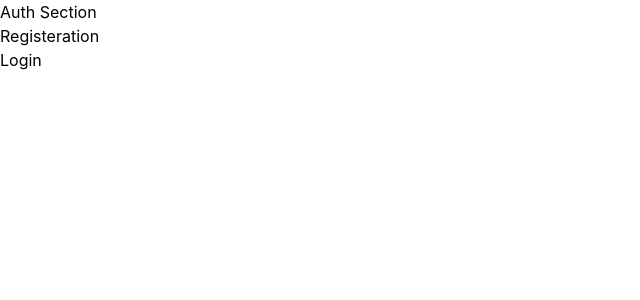
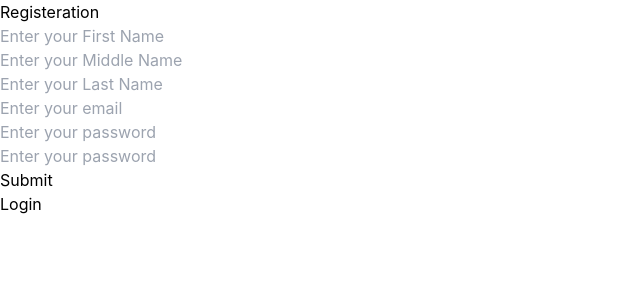
Before and after one commit to abijithdev/ProjectAlpha, a Next.js app: page /register in a window 1280 px wide. Shown: the top 300 px of the page, without its empty margins (0-640 px from the left). Built offline with nearby package versions, Linux system fonts and the light colour scheme.

Commit message:
cssnano installed

```diff
--- a/app/(auth)/layout.js
+++ b/app/(auth)/layout.js
@@ -1,8 +1,7 @@
 export default function Layout({ children }) {
     return (
-        <div>
-            <h1>Auth Section</h1>
+        <>
             {children}
-        </div>
+        </>
     );
 }
--- a/app/(auth)/register/page.js
+++ b/app/(auth)/register/page.js
@@ -1,16 +1,101 @@
-'use-client'
-import Link from 'next/link'
-import React from 'react'
+"use client";
+import Link from "next/link";
+import React from "react";
+import { zodResolver } from "@hookform/resolvers/zod";
+import * as z from "zod";
+import { useForm } from "react-hook-form";
+import InputField from "../../../comonents/forms/inputField";
 
 const Register = () => {
-    let a = 0;
-    return (
-        <div>
+  const registerationSchema = z
+    .object({
+      firstName: z.string().min(1, { message: "Firstname is required" }),
+      middleName: z.string({
+        required_error: "Name is required",
+        invalid_type_error: "Name must be a string",
+      }),
+      lastName: z.string().min(1, { message: "Lastname is required" }),
+      lastName: z.string().min(1, { message: "Lastname is required" }),
+      email: z.string().min(1, { message: "Required" }).email({
+        message: "Must be a valid email",
+      }),
+      password: z
+        .string()
+        .min(6, { message: "Password must be atleast 6 characters" }),
+      confirmPassword: z
+        .string()
+        .min(1, { message: "Confirm Password is required" }),
+    })
+    .refine((data) => data.password === data.confirmPassword, {
+      path: ["confirmPassword"],
+      message: "Password don't match",
+    });
 
-            <h2>Registeration</h2>
-            {/* <button onClick={() => console.log(a)}></button> */}
-            <Link href="/login">Login</Link></div>
-    )
-}
+  const {
+    reset,
+    register,
+    handleSubmit,
+    formState: { errors },
+  } = useForm({
+    resolver: zodResolver(registerationSchema),
+  });
+  const onRegisterSubmit = (data) => {
+    console.log({ data });
+    reset();
+  };
 
-export default Register
+  return (
+    <div>
+      {" "}
+      <h2>Registeration</h2>
+      <form
+        className="flex-col flex container"
+        onSubmit={handleSubmit(onRegisterSubmit)}
+      >
+        <InputField
+          fieldName="firstName"
+          register={register}
+          errors={errors}
+          placeHolder="Enter your First Name"
+        />
+        <InputField
+          fieldName="middleName"
+          register={register}
+          errors={errors}
+          placeHolder="Enter your Middle Name"
+        />
+        <InputField
+          fieldName="lastName"
+          register={register}
+          errors={errors}
+          placeHolder="Enter your Last Name"
+        />
+        <InputField
+          fieldName="email"
+          register={register}
+          errors={errors}
+          placeHolder="Enter your email"
+        />
+        <InputField
+          fieldName="password"
+          register={register}
+          errors={errors}
+          placeHolder="Enter your password"
+        />
+        <InputField
+          fieldName="confirmPassword"
+          register={register}
+          errors={errors}
+          placeHolder="Enter your password"
+        />
+        <button type="submit" className="">
+          Submit
+        </button>
+      </form>
+      {/* <button onClick={() => console.log(a)}></button> */}
+      <Link href="/login">Login</Link>
+    </div>
+  );
+};
+
+export default Register;
--- a/app/layout.js
+++ b/app/layout.js
@@ -1,11 +1,12 @@
-import Head from "next/head";
 import "../styles/globals.css";
 export default function Layout({ children }) {
   return (
     <html lang="en">
-      <Head>
-        <title>Next.js</title>
-      </Head>
+      <head>
+        <meta charset="utf-8" />
+        <meta name="viewport" content="width=device-width, initial-scale=1" />
+        <title>Project Alpha</title>
+      </head>
       <body>{children}</body>
     </html>
   );
--- a/comonents/forms/inputField.js
+++ b/comonents/forms/inputField.js
@@ -0,0 +1,20 @@
+import React from "react";
+
+const InputField = ({
+  title = "",
+  type = "text",
+  fieldName = "",
+  register = () => {},
+  errors = {},
+  placeHolder = "Enter here",
+}) => {
+  return (
+    <div className="mb-4">
+      {title && <label>{title}</label>}
+      <input placeholder={placeHolder} {...register(fieldName)} type={type} />
+      {<span>{errors[fieldName] && errors[fieldName].message}</span>}
+    </div>
+  );
+};
+
+export default InputField;
--- a/package.json
+++ b/package.json
@@ -9,12 +9,15 @@
     "lint": "next lint"
   },
   "dependencies": {
+    "@hookform/resolvers": "^2.9.10",
+    "cssnano": "^5.1.14",
     "eslint": "8.29.0",
     "eslint-config-next": "13.0.6",
     "next": "13.0.6",
     "react": "18.2.0",
     "react-dom": "18.2.0",
-    "react-hook-form": "^7.41.0"
+    "react-hook-form": "^7.41.0",
+    "zod": "^3.20.2"
   },
   "devDependencies": {
     "autoprefixer": "^10.4.13",
--- a/styles/globals.css
+++ b/styles/globals.css
@@ -19,7 +19,7 @@ a {
   box-sizing: border-box;
 }
 
-@media (prefers-color-scheme: dark) {
+/* @media (prefers-color-scheme: dark) {
   html {
     color-scheme: dark;
   }
@@ -27,4 +27,4 @@ a {
     color: white;
     background: black;
   }
-}
+} */
```
Also changed, not shown: app/(auth)/login/page.js (+6 -3 lines), styles/Home.module.css (deleted, +0 -129 lines), 2 other files (tests, documents, lock files or other folders).
